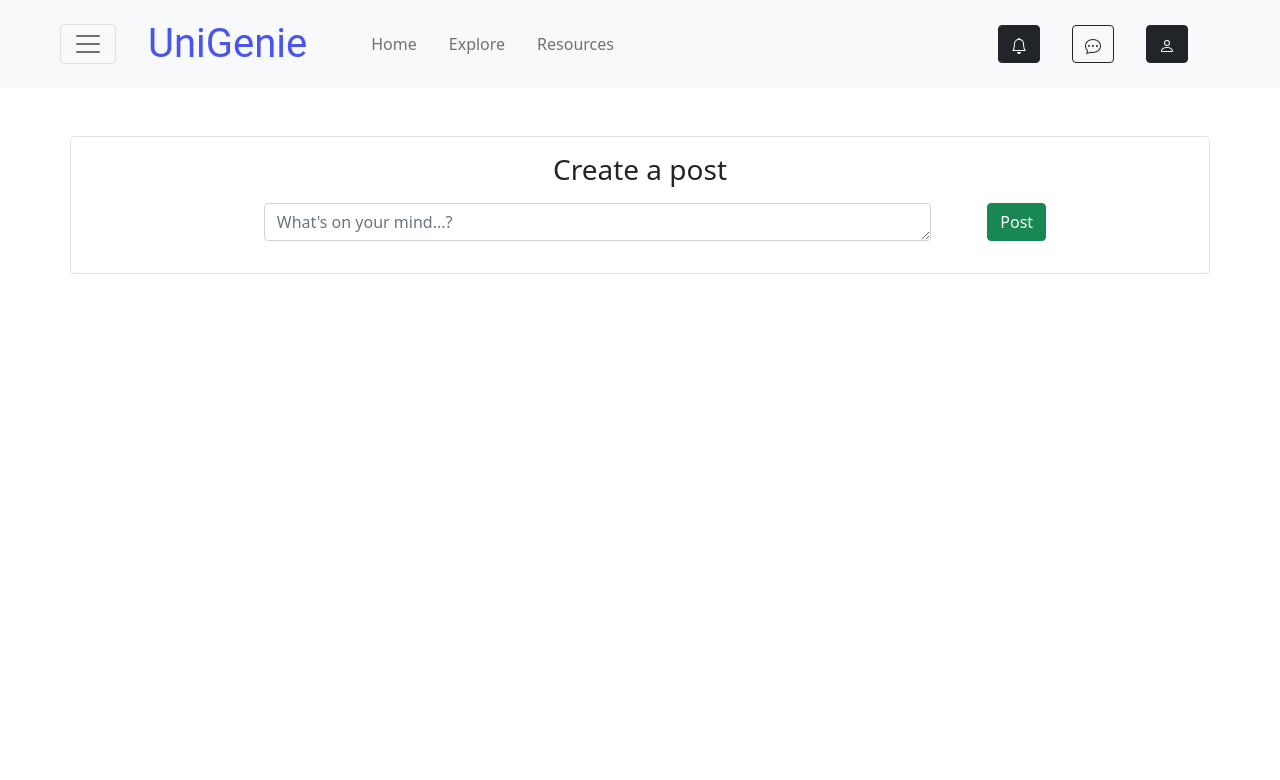
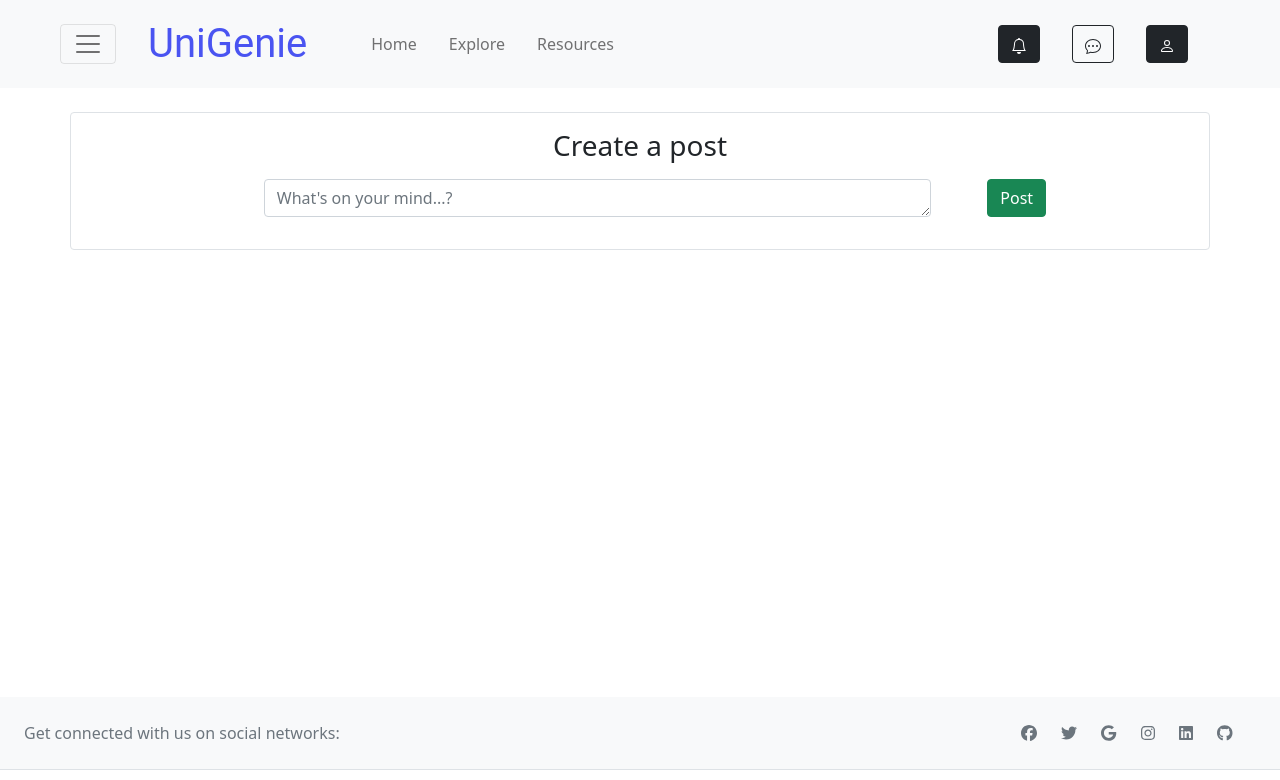
Before and after one commit to Niche-538/UniGenie, a React (Create React App) app in the folder webapp/: page /StudentHomePage in a window 1280 px wide. Shown: the top 780 px of the page. Built offline with nearby package versions, Linux system fonts and the light colour scheme.

Commit message:
Added footer
Closes #90

```diff
--- a/webapp/package.json
+++ b/webapp/package.json
@@ -6,6 +6,11 @@
     "@emotion/react": "^11.7.1",
     "@emotion/styled": "^11.6.0",
     "@fontsource/roboto": "^4.5.2",
+    "@fortawesome/fontawesome-svg-core": "^6.1.1",
+    "@fortawesome/free-brands-svg-icons": "^6.1.1",
+    "@fortawesome/free-regular-svg-icons": "^6.1.1",
+    "@fortawesome/free-solid-svg-icons": "^6.1.1",
+    "@fortawesome/react-fontawesome": "^0.1.18",
     "@mui/icons-material": "^5.3.1",
     "@mui/material": "^5.4.0",
     "@testing-library/jest-dom": "^5.16.1",
--- a/webapp/public/index.html
+++ b/webapp/public/index.html
@@ -51,7 +51,9 @@
                 <div id="login"></div>
             </div>
         </div>
-
+        <div>
+            <div id="foot"></div>
+        </div>
         <!--
 		This HTML file is a template.
 		If you open it directly in the browser, you will see an empty page.
--- /dev/null
+++ b/webapp/src/components/Footerx.jsx
@@ -0,0 +1,41 @@
+import React from "react";
+import {faFacebook,faTwitter,faGoogle,faInstagram,faLinkedin,faGithub} from "@fortawesome/free-brands-svg-icons";
+import { FontAwesomeIcon } from "@fortawesome/react-fontawesome";
+
+const Footerx = () => {
+    return (
+        <div>
+        <footer className="text-center text-lg-start bg-light text-muted" style={{position:'fixed',bottom:30,width:window.outerWidth}}>
+        <section className="d-flex justify-content-center justify-content-lg-between p-4 border-bottom">
+            <div className="me-5 d-none d-lg-block">
+                <span>Get connected with us on social networks:</span>
+            </div>
+
+            <div>
+                <a href="" className="me-4 text-reset">
+                    <FontAwesomeIcon icon={faFacebook} />
+                </a>
+                <a href="" className="me-4 text-reset">
+                <FontAwesomeIcon icon={faTwitter} />
+                </a>
+                <a href="" className="me-4 text-reset">
+                <FontAwesomeIcon icon={faGoogle} />
+                </a>
+                <a href="" className="me-4 text-reset">
+                <FontAwesomeIcon icon={faInstagram} />
+                </a>
+                <a href="" className="me-4 text-reset">
+                <FontAwesomeIcon icon={faLinkedin} />
+                </a>
+                <a href="" className="me-4 text-reset">
+                <FontAwesomeIcon icon={faGithub} />
+                </a>
+            </div>
+        </section>
+    </footer>
+    </div>
+
+    );
+};
+
+export default Footerx;
--- a/webapp/src/components/Navigation_nonMain.jsx
+++ b/webapp/src/components/Navigation_nonMain.jsx
@@ -73,7 +73,7 @@ const Navigation_nonMain = () => {
                                 width="16"
                                 height="16"
                                 fill="currentColor"
-                                class="bi bi-bell"
+                                className="bi bi-bell"
                                 viewBox="0 0 16 16"
                             >
                                 <path d="M8 16a2 2 0 0 0 2-2H6a2 2 0 0 0 2 2zM8 1.918l-.797.161A4.002 4.002 0 0 0 4 6c0 .628-.134 2.197-.459 3.742-.16.767-.376 1.566-.663 2.258h10.244c-.287-.692-.502-1.49-.663-2.258C12.134 8.197 12 6.628 12 6a4.002 4.002 0 0 0-3.203-3.92L8 1.917zM14.22 12c.223.447.481.801.78 1H1c.299-.199.557-.553.78-1C2.68 10.2 3 6.88 3 6c0-2.42 1.72-4.44 4.005-4.901a1 1 0 1 1 1.99 0A5.002 5.002 0 0 1 13 6c0 .88.32 4.2 1.22 6z"></path>
@@ -87,7 +87,7 @@ const Navigation_nonMain = () => {
                                 width="16"
                                 height="16"
                                 fill="currentColor"
-                                class="bi bi-chat-dots"
+                                className="bi bi-chat-dots"
                                 viewBox="0 0 16 16"
                             >
                                 <path d="M5 8a1 1 0 1 1-2 0 1 1 0 0 1 2 0zm4 0a1 1 0 1 1-2 0 1 1 0 0 1 2 0zm3 1a1 1 0 1 0 0-2 1 1 0 0 0 0 2z" />
@@ -138,7 +138,7 @@ const Navigation_nonMain = () => {
                                     width="16"
                                     height="16"
                                     fill="currentColor"
-                                    class="bi bi-person"
+                                    className="bi bi-person"
                                     viewBox="0 0 16 16"
                                 >
                                     <path d="M8 8a3 3 0 1 0 0-6 3 3 0 0 0 0 6zm2-3a2 2 0 1 1-4 0 2 2 0 0 1 4 0zm4 8c0 1-1 1-1 1H3s-1 0-1-1 1-4 6-4 6 3 6 4zm-1-.004c-.001-.246-.154-.986-.832-1.664C11.516 10.68 10.289 10 8 10c-2.29 0-3.516.68-4.168 1.332-.678.678-.83 1.418-.832 1.664h10z" />
--- a/webapp/src/components/StudentHomePage.jsx
+++ b/webapp/src/components/StudentHomePage.jsx
@@ -2,8 +2,11 @@ import React from "react";
 import { Button, Container, Form } from "react-bootstrap";
 
 const StudentHomePage = () => {
+    // const length=window.outerWidth;
+    // console.log(length)
     return (
-        <Container className="rounded border my-5">
+    <div>
+        <Container className="rounded border my-4">
             <h3 className="row g-3 my-3 mx-5 align-items-top justify-content-center">
                 Create a post
             </h3>
@@ -24,7 +27,9 @@ const StudentHomePage = () => {
                     </Button>
                 </Form.Group>
             </Form>
+
         </Container>
+    </div>
     );
 };
 
--- a/webapp/src/index.js
+++ b/webapp/src/index.js
@@ -22,12 +22,13 @@ import UniversityApplications from "./components/UniversityApplications";
 import ProfilePage from "./components/ProfilePage";
 import ProfileSettingsPage from "./components/ProfileSettingsPage";
 import StudentHomePage from "./components/StudentHomePage";
+import Footerx from "./components/Footerx";
 
 const rootElement = document.getElementById("root");
 const image = document.getElementById("image");
 const text = document.getElementById("text");
 const login = document.getElementById("login");
-
+const foot=document.getElementById("foot");
 var wind = window.location.href;
 
 if (wind === "http://localhost:3000/") {
@@ -90,6 +91,14 @@ if (wind === "http://localhost:3000/") {
         </StrictMode>,
         login
     );
+
+    ReactDOM.render(
+        <StrictMode>
+            <Footerx />
+        </StrictMode>,
+        foot
+    );
+
 } else {
     ReactDOM.render(
         <StrictMode>
@@ -129,18 +138,10 @@ if (wind === "http://localhost:3000/") {
         </StrictMode>,
         rootElement
     );
+    ReactDOM.render(
+        <StrictMode>
+            <Footerx />
+        </StrictMode>,
+        foot
+    );
 }
-
-// function Image(props){
-//     //const needImage=props.needImage;
-//     if(needImage){
-//         return <Icon/>
-//     }
-// }
-
-// function Animation(props){
-//     //const needAnim=props.needAnim;
-//     if(needAnim){
-//         return <Anim/>
-//     }
-// }
```
Also changed, not shown: 1 other file (tests, documents, lock files or other folders).
